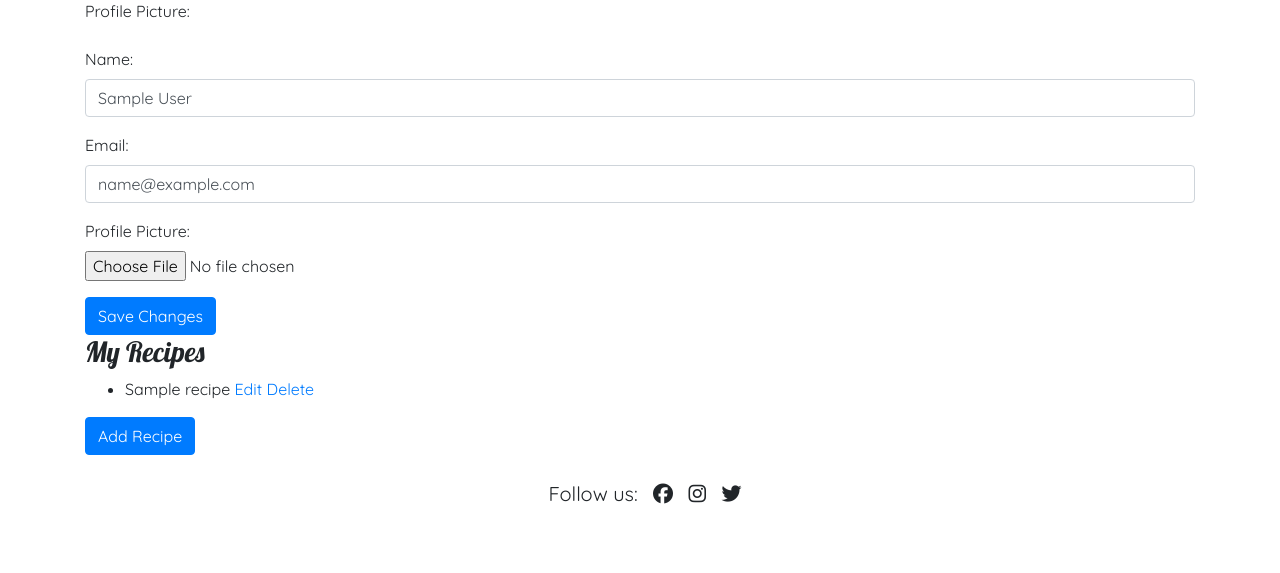
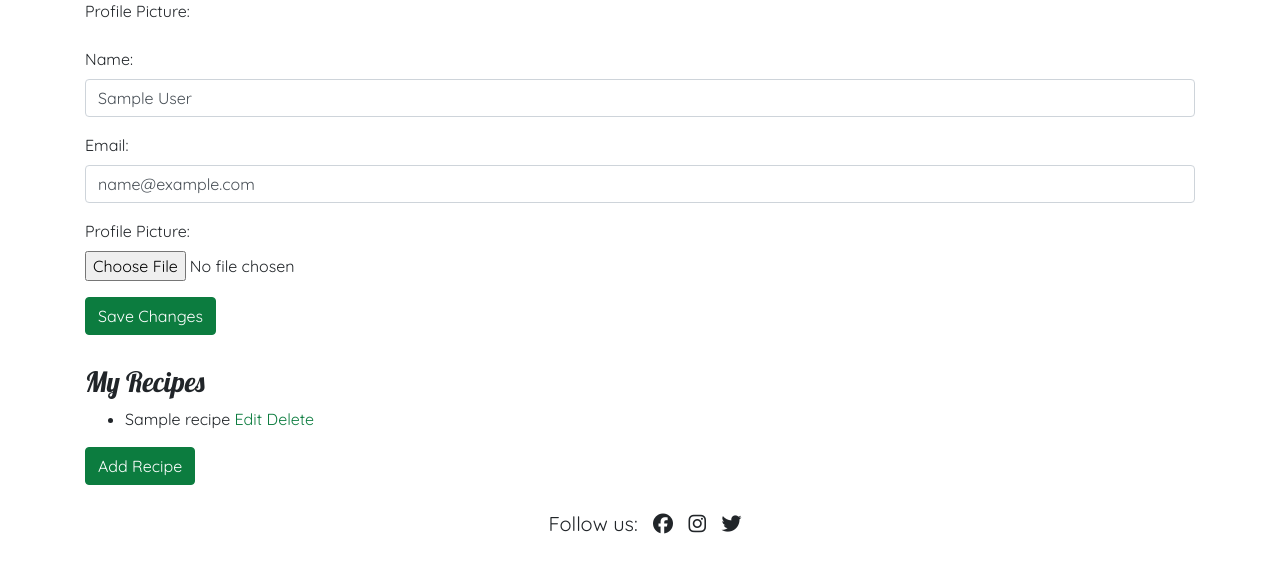
Before and after one commit to FarehaSi/The-Green-Gastronomes, a Django app: page /user/profile/ in a window 1280 px wide. Shown: the part 153-726 px from the top of the page. Run offline with Django 3.2, Linux system fonts and the light colour scheme; a user stored in the database is signed in; tables that the repository leaves empty hold one stand-in row (values such as "Sample post"); some libraries are stand-ins or nearby versions.

Commit message:
Style user_profile.html

```diff
--- a/static/css/style.css
+++ b/static/css/style.css
@@ -110,6 +110,41 @@
     text-decoration: underline;
 }
 
+/* User Profile Page */
+
+img.profile-picture {
+    height: 33vh;
+}
+
+h3 {
+    margin-top: 30px;
+}
+
+.btn {
+    background-color: #0c7c3f;
+    color: #fff;
+    border-color: #0c7c3f;
+}
+
+.btn:hover,
+.btn:active {
+    background-color: #fff;
+    color: #0c7c3f;
+    border-color: #0c7c3f;
+}
+
+.link {
+    color: #0c7c3f;
+    text-decoration: none;
+}
+
+.link:hover,
+.link:active {
+    text-decoration: underline;
+    color: #0c7c3f;
+}
+
+
 /* Footer */
 
 .socials li {
--- a/templates/user_profile.html
+++ b/templates/user_profile.html
@@ -9,9 +9,10 @@
         <div class="form-group">
             <label for="id_profile_picture">Profile Picture:</label>
             {% if "placeholder" in user_profile.profile_picture.url %}
-            <img src="https://res.cloudinary.com/djnre3b2t/image/upload/v1689866275/profile-picture_qmey1g.png">
+            <img src="https://res.cloudinary.com/djnre3b2t/image/upload/v1689866275/profile-picture_qmey1g.png"
+                class="profile-picture">
             {% else %}
-            <img src="{{ user_profile.profile_picture.url }}">
+            <img src="{{ user_profile.profile_picture.url }}" class="profile-picture">
             {% endif %}
         </div>
 
@@ -38,8 +39,8 @@
         {% for recipe in user.recipes_posted.all %}
         <li>
             {{ recipe.title }}
-            <a href="{% url 'edit_recipe' recipe.id %}">Edit</a>
-            <a href="{% url 'delete_recipe' recipe.id %}">Delete</a>
+            <a href="{% url 'edit_recipe' recipe.id %}" class="link">Edit</a>
+            <a href="{% url 'delete_recipe' recipe.id %}" class="link">Delete</a>
         </li>
         {% endfor %}
     </ul>
```
